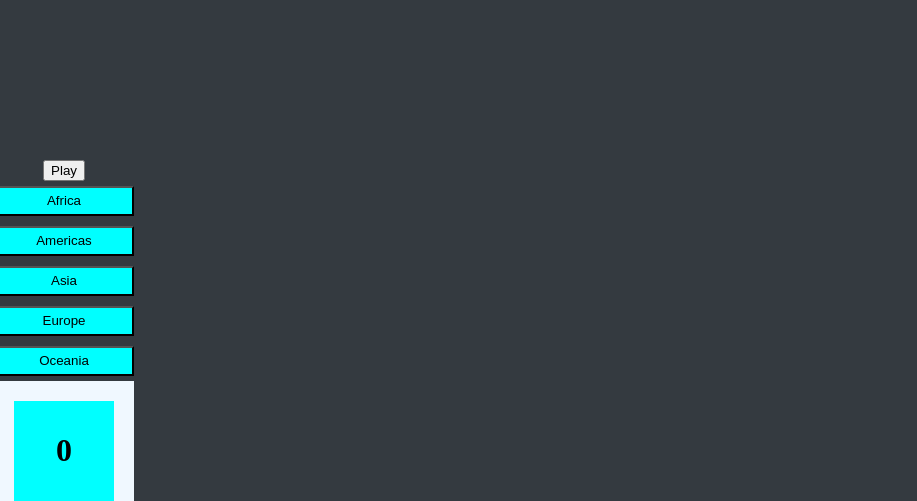
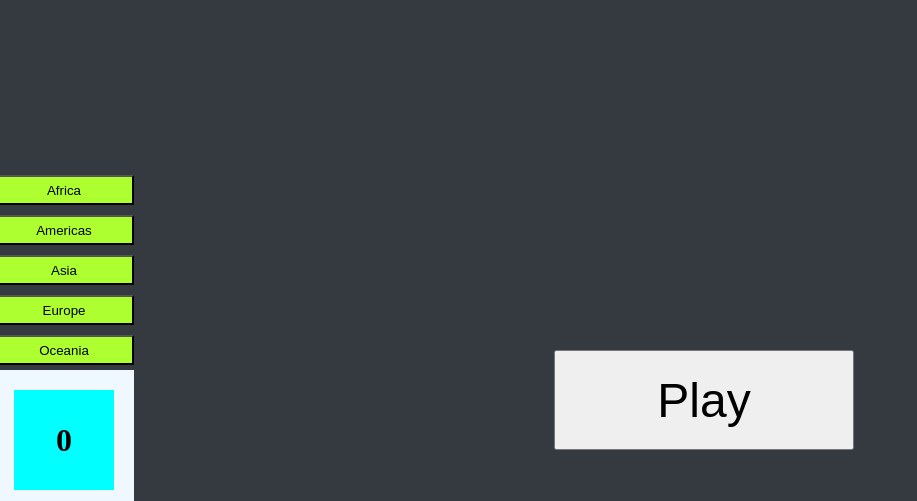
Before and after one commit to ProKafelek12e/Stolice, a plain HTML site: page index.html in a window 1280 px wide. Shown: the top 501 px of the page, without its empty margins (0-917 px from the left). Drawn offline with Linux system fonts and the light colour scheme; no server answers.

Commit message:
Start button

```diff
--- a/app.js
+++ b/app.js
@@ -2,7 +2,7 @@ var jsonc = []
 var points = 0
 var hearts = 3
 var wylosowane
-const regg = [{n:"Africa",o:0},{n:"Americas",o:0},{n:"Asia",o:0},{n:"Europe",o:0},{n:"Oceania",o:0},]
+const regg = [{n:"Africa",o:1},{n:"Americas",o:1},{n:"Asia",o:1},{n:"Europe",o:1},{n:"Oceania",o:1},]
 async function getData(){
     const datac = await fetch("https://restcountries.com/v2/all")
     jsonc = await datac.json()
@@ -114,3 +114,8 @@ function che(){
         }
     }
 }
+function start(){
+    document.getElementById("game").classList.remove("st")
+    document.getElementById("playBT").remove()
+    countries()
+}
--- a/index.html
+++ b/index.html
@@ -7,9 +7,8 @@
 </head>
 <body id="body" class="body">
     <div id="menu">
-        <button id="playBT" onclick="countries()">
-            Play
-        </button>
+
+
         <div id="regs"></div>
 
 
@@ -19,7 +18,8 @@
         </div>
     </div>
 
-    <div id="game">
+    <div id="game" class="st">
+        <button id="playBT" onclick="countries()">Play</button>
 
     </div>
     <script src="app.js"></script>
--- a/style.css
+++ b/style.css
@@ -116,3 +116,16 @@ body{
 .b1{
     background-color: greenyellow;
 }
+#playBT{
+    align-self: center;
+    justify-self: center;
+    width: 300px;
+    height: 100px;
+    font-size: 300%;
+}
+.st{
+    display: flex;
+    flex-direction: column;
+    align-items: center;
+    justify-content: center;
+}
```
